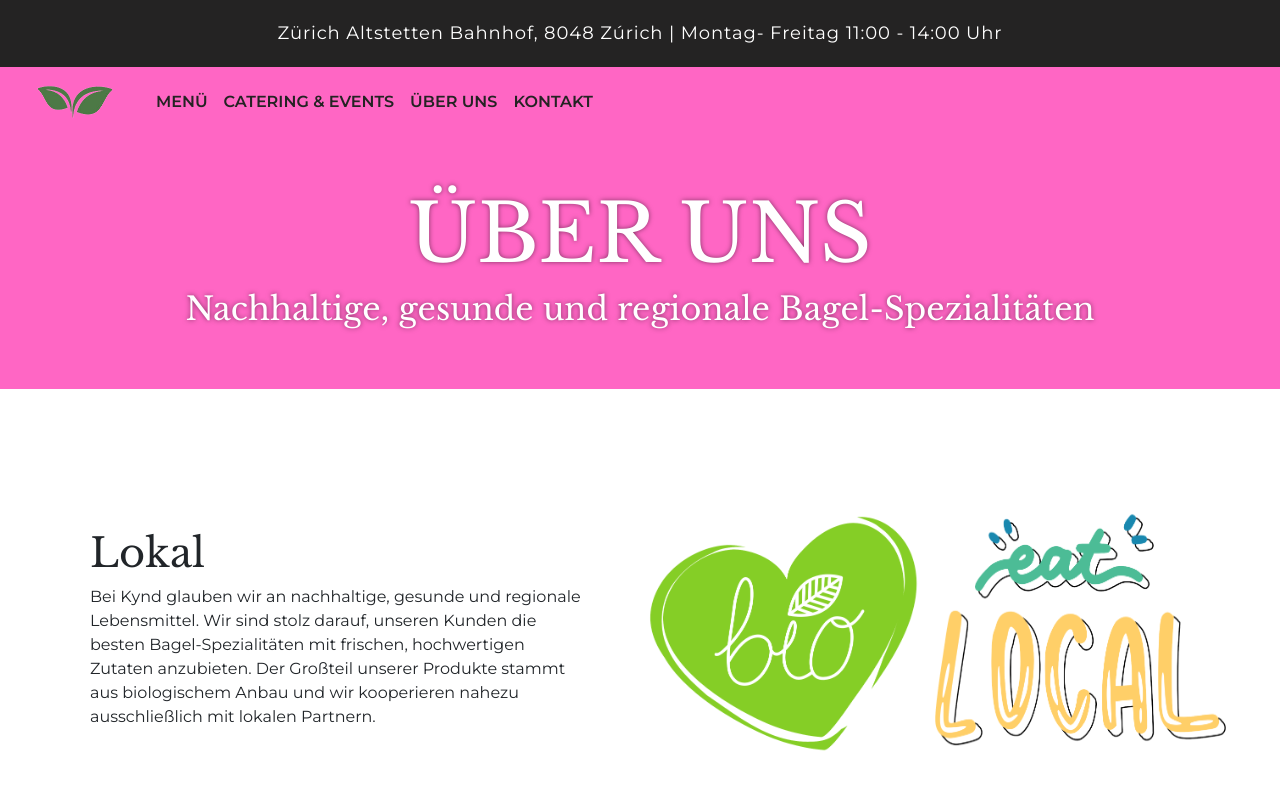
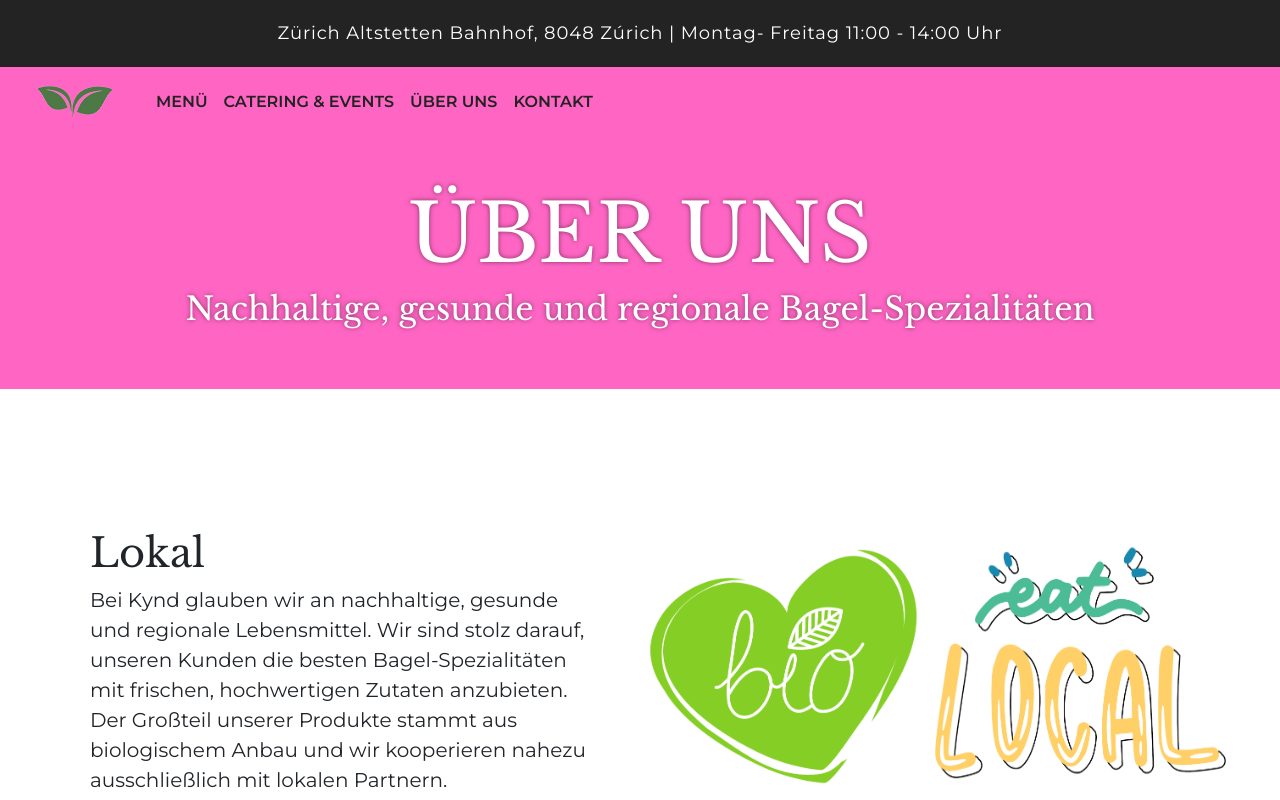
Before and after one commit to HeyTiina/kynd, a React (Create React App) app: page /UberUnsScreen in a window 1280 px wide. Shown: the top 800 px of the page. Built offline with nearby package versions, Linux system fonts and the light colour scheme.

Commit message:
p for all elements changed to 20px

```diff
--- a/src/uberUnsScreen/UberUnsScreen.css
+++ b/src/uberUnsScreen/UberUnsScreen.css
@@ -9,3 +9,7 @@
 .title-uber-uns h1 {
   font-size: 80px;
 }
+
+.UberUnsScreen p {
+  font-size: 20px;
+}
--- a/src/uberUnsScreen/UberUnsScreen.js
+++ b/src/uberUnsScreen/UberUnsScreen.js
@@ -7,7 +7,7 @@ import Owner from "./Owner.js";
 
 const UberUnsScreen = () => {
   return (
-    <div>
+    <div className="UberUnsScreen">
       <div className="title-uber-uns">
         <h1>ÜBER UNS</h1>
         <h2>Nachhaltige, gesunde und regionale Bagel-Spezialitäten</h2>
```
